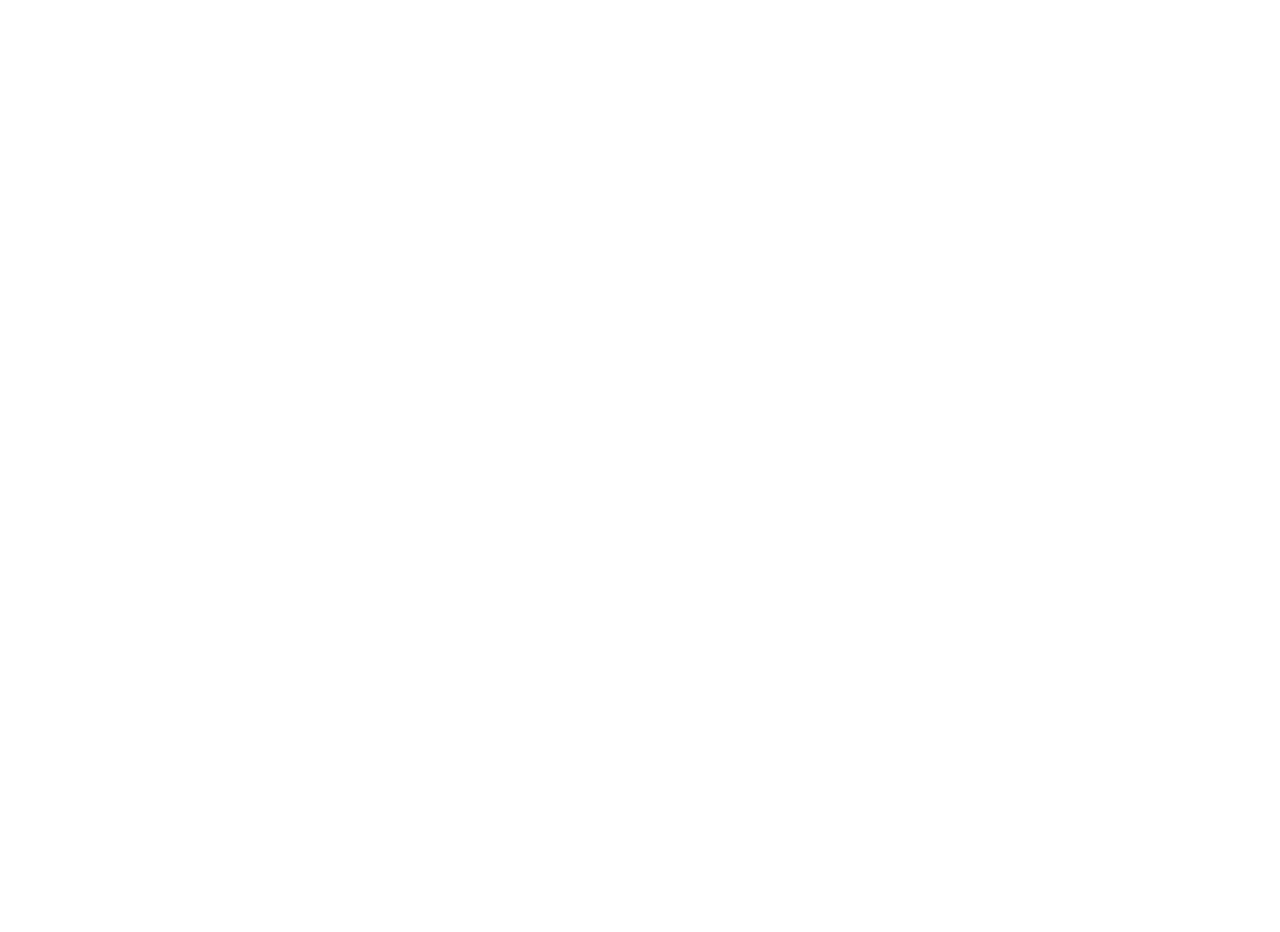
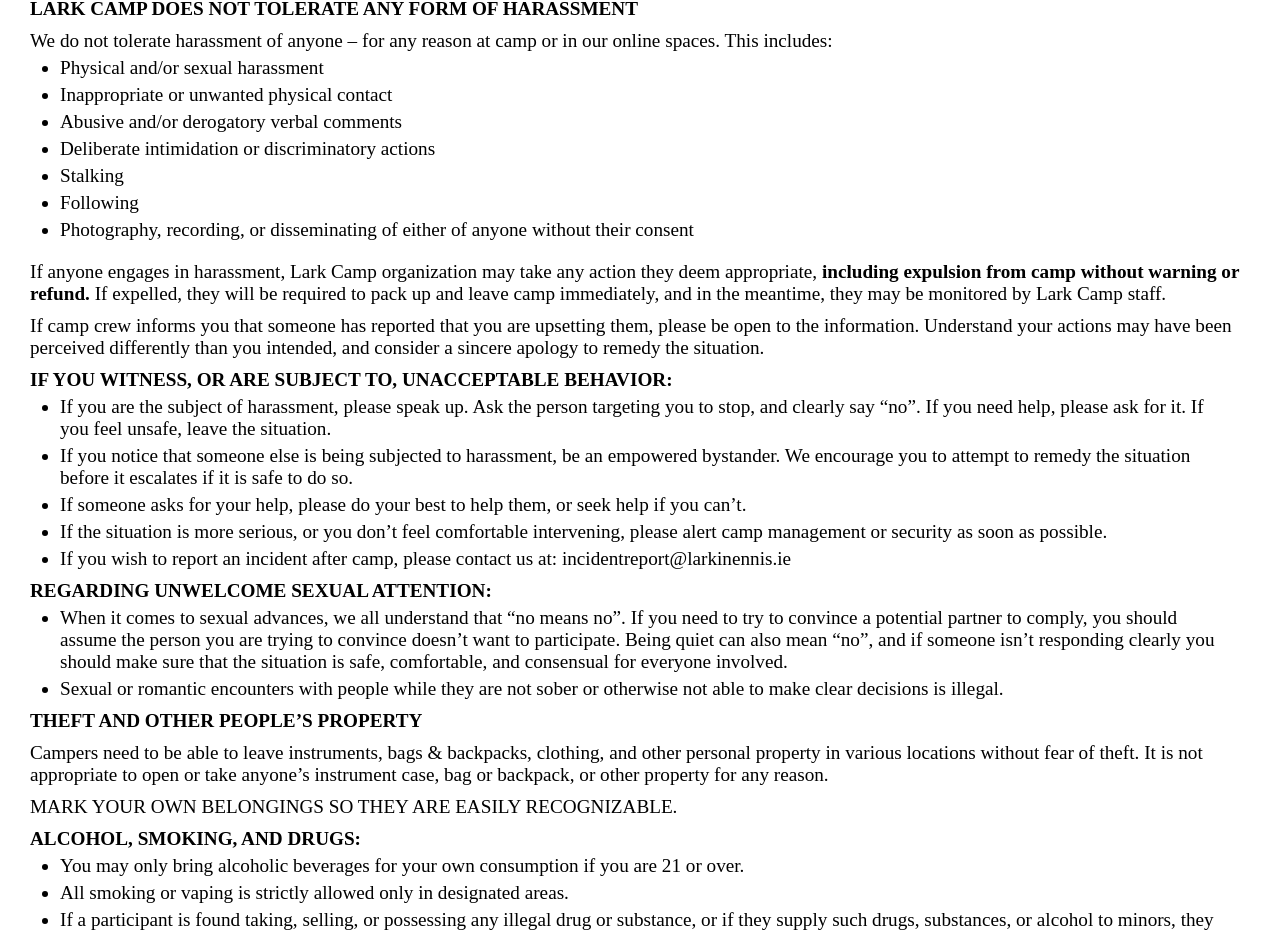
Before and after one commit to blowecle/lark, a React (Create React App) app: page /conduct in a window 1280 px wide. Before the commit this address had no page. Shown: the part 235-1167 px from the top of the page. Before the commit the page ends 800 px from the top, so only its background shows below. Built offline with nearby package versions, Linux system fonts and the light colour scheme.

Commit message:
code of conduct

```diff
--- /dev/null
+++ b/src/components/Conduct.js
@@ -0,0 +1,50 @@
+import React from 'react'
+import '../css/conduct.css';
+
+export default function Conduct() {
+    window.scrollTo(0, 0);
+  return (
+    <section className="conduct-container">
+        <div className="title">Lark Camp Code of Conduct</div>
+        <p className="conduct-text-1"><strong>LARK CAMP DOES NOT TOLERATE ANY FORM OF HARASSMENT</strong></p>
+        <div className="list-wrapper-1">
+            <ul className="conduct-list-2">We do not tolerate harassment of anyone – for any reason at camp or in our online spaces. This includes:
+                <li className="conduct-list-item">Physical and/or sexual harassment</li>
+                <li className="conduct-list-item">Inappropriate or unwanted physical contact</li>
+                <li className="conduct-list-item">Abusive and/or derogatory verbal comments</li>
+                <li className="conduct-list-item">Deliberate intimidation or discriminatory actions</li>
+                <li className="conduct-list-item">Stalking</li>
+                <li className="conduct-list-item">Following</li>
+                <li className="conduct-list-item">Photography, recording, or disseminating of either of anyone without their consent</li>
+            </ul>
+        </div>
+        <p className="conduct-text-2">If anyone engages in harassment, Lark Camp organization may take any action they deem appropriate, <strong>including expulsion from camp without warning or refund.</strong> If expelled, they will be required to pack up and leave camp immediately, and in the meantime, they may be monitored by Lark Camp staff. </p>
+        <p className="conduct-text-3">If camp crew informs you that someone has reported that you are upsetting them, please be open to the information. Understand your actions may have been perceived differently than you intended, and consider a sincere apology to remedy the situation.</p>
+        <div className="list-wrapper-2">
+            <ul className="conduct-list-2"><strong>IF YOU WITNESS, OR ARE SUBJECT TO, UNACCEPTABLE BEHAVIOR:</strong>
+                <li className="conduct-list-item">If you are the subject of harassment, please speak up. Ask the person targeting you to stop, and clearly say “no”. If you need help, please ask for it. If you feel unsafe, leave the situation.</li>
+                <li className="conduct-list-item">If you notice that someone else is being subjected to harassment, be an empowered bystander. We encourage you to attempt to remedy the situation before it escalates if it is safe to do so. </li>
+                <li className="conduct-list-item">If someone asks for your help, please do your best to help them, or seek help if you can’t.</li>
+                <li className="conduct-list-item">If the situation is more serious, or you don’t feel comfortable intervening, please alert camp management or security as soon as possible.</li>
+                <li className="conduct-list-item">If you wish to report an incident after camp, please contact us at: incidentreport@larkinennis.ie</li>
+            </ul>
+        </div>
+        <div className="list-wrapper-3">
+            <ul className="conduct-list-3"><strong>REGARDING UNWELCOME SEXUAL ATTENTION:</strong>
+                <li className="conduct-list-item">When it comes to sexual advances, we all understand that “no means no”. If you need to try to convince a potential partner to comply, you should assume the person you are trying to convince doesn’t want to participate. Being quiet can also mean “no”, and if someone isn’t responding clearly you should make sure that the situation is safe, comfortable, and consensual for everyone involved.</li>
+                <li className="conduct-list-item">Sexual or romantic encounters with people while they are not sober or otherwise not able to make clear decisions is illegal.</li>
+            </ul>
+        </div>
+        <p className="conduct-text-4"><strong>THEFT AND OTHER PEOPLE’S PROPERTY</strong></p>
+        <p className="conduct-text-5">Campers need to be able to leave instruments, bags & backpacks, clothing, and other personal property in various locations without fear of theft. It is not appropriate to open or take anyone’s instrument case, bag or backpack, or other property for any reason.</p>
+        <p className="conduct-text-4">MARK YOUR OWN BELONGINGS SO THEY ARE EASILY RECOGNIZABLE.</p>
+        <div className="list-wrapper-4">
+            <ul className="conduct-list-3"><strong>ALCOHOL, SMOKING, AND DRUGS:</strong>
+                <li className="conduct-list-item">You may only bring alcoholic beverages for your own consumption if you are 21 or over. </li>
+                <li className="conduct-list-item">All smoking or vaping is strictly allowed only in designated areas.</li>
+                <li className="conduct-list-item">If a participant is found taking, selling, or possessing any illegal drug or substance, or if they supply such drugs, substances, or alcohol to minors, they may be fined and/or expelled from the event without warning or refund. LTA will report such action to police if required by law. </li>
+            </ul>
+        </div>
+    </section>
+  )
+}
--- a/src/components/Home.js
+++ b/src/components/Home.js
@@ -19,6 +19,9 @@
         <Link to="/register">
           <button className="button">Register Interest</button>
         </Link>
+        <Link to="/conduct">
+          <button className="button">Code of Conduct</button>
+        </Link>
         <a href="https://www.facebook.com/lark.in.ennis/" target="_blank" rel="noreferrer">
           <button className="button">Join Our Facebook</button>
         </a>
--- a/src/components/Router.js
+++ b/src/components/Router.js
@@ -4,6 +4,7 @@
 import Artists from "./Artists";
 import ArtistCard from "./ArtistCard";
 import Form from "./Form";
+import Conduct from "./Conduct";
 
 const Router = () => {
 
@@ -14,6 +15,7 @@
             <Route path="/artists" element={<Artists />} />
             <Route path="/artists/:id" element={<ArtistCard />} />
             <Route path="/register" element={<Form />} />
+            <Route path="/conduct" element={<Conduct />} />
         </Routes>
     )
 }
--- /dev/null
+++ b/src/css/conduct.css
@@ -0,0 +1,71 @@
+.conduct-container {
+}
+
+.conduct-container {
+    margin-top: 100px;
+    padding-left: 30px;
+    padding-right: 30px;
+}
+
+.title {
+    font-size: 1.8rem;
+    padding-top: 20px;
+    margin-bottom: 20px;
+}
+
+.conduct-text-1, .conduct-text-2, .conduct-text-3{
+    font-size: 1.2rem;
+    margin-bottom: 10px;
+}
+
+.conduct-text-4{
+    font-size: 1.2rem;
+    margin-bottom: 10px;
+}
+
+.conduct-text-5{
+    font-size: 1.2rem;
+    margin-bottom: 10px;
+}
+
+.conduct-text-6{
+    font-size: 1.2rem;
+    margin-bottom: 10px;
+}
+
+.list-wrapper-1 {
+    margin-bottom: 20px;
+}
+
+li {
+    margin: 5px 30px 5px 30px;
+}
+
+ul{
+    font-size: 1.2rem;
+    margin-bottom: 10px;
+}
+
+@media screen and (min-width: 600px) and (max-width: 899px) {
+    .conduct-container {
+        margin-top: 120px;
+    }
+}
+
+@media screen and (min-width: 900px) and (max-width: 1199px) {
+    .conduct-container {
+        margin-top: 140px;
+    }
+}
+
+@media screen and (min-width: 1200px) and (max-width: 1399px) {
+    .conduct-container {
+        margin-top: 160px;
+    }
+}
+
+@media screen and (min-width: 1400px){
+    .conduct-container {
+        margin-top: 180px;
+    }
+}
```
